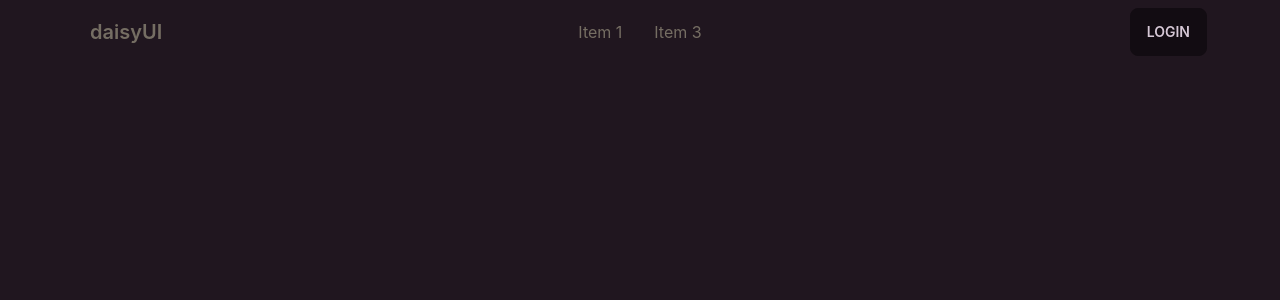
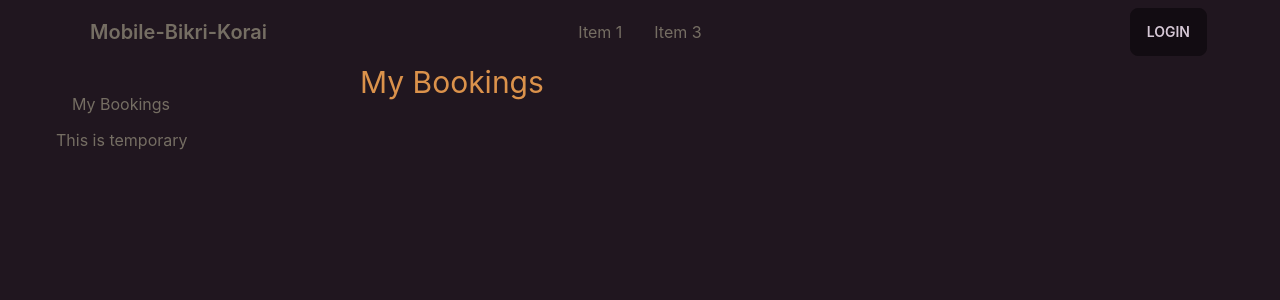
Before and after one commit to mrakib007/mobile-bikri-korai, a React (Create React App) app: page /dashboard in a window 1280 px wide. Shown: the top 300 px of the page. Built offline with nearby package versions, Linux system fonts and the light colour scheme; no server answers.

Commit message:
Dashboard drawer adding

```diff
--- a/src/Layout/DashBoardLayout.js
+++ b/src/Layout/DashBoardLayout.js
@@ -1,12 +1,32 @@
-import React from 'react';
-import NavBar from '../Pages/Shared/NavBar/NavBar';
+import React from "react";
+import { Link, Outlet } from "react-router-dom";
+import NavBar from "../Pages/Shared/NavBar/NavBar";
 
 const DashBoardLayout = () => {
-    return (
-        <div>
-            <NavBar></NavBar>
+  return (
+    <div className="max-w-[1200px] mx-auto">
+      <NavBar></NavBar>
+      <div className="drawer drawer-mobile">
+        <input id="my-drawer-2" type="checkbox" className="drawer-toggle" />
+        <div className="drawer-content">
+          <Outlet></Outlet>
         </div>
-    );
+        <div className="drawer-side">
+          <label htmlFor="my-drawer-2" className="drawer-overlay"></label>
+          <ul className="menu p-4 w-80 bg-base-100 text-base-content">
+            <li>
+              <Link to="/dashboard">My Bookings</Link>
+            </li>
+            <li>
+              {
+                'This is temporary'
+              }
+            </li>
+          </ul>
+        </div>
+      </div>
+    </div>
+  );
 };
 
 export default DashBoardLayout;
--- a/src/Pages/Dashboard/Dashboard/Dashboard.js
+++ b/src/Pages/Dashboard/Dashboard/Dashboard.js
@@ -5,7 +5,7 @@ const Dashboard = () => {
     const {user} = useContext(AuthContext);
     return (
         <div>
-            Welcome {user} to your dashboard
+            <h1 className='text-primary text-3xl'>My Bookings</h1>
         </div>
     );
 };
--- a/src/Pages/Shared/NavBar/NavBar.js
+++ b/src/Pages/Shared/NavBar/NavBar.js
@@ -15,7 +15,7 @@ const NavBar = () => {
         <li><a>Item 3</a></li>
       </ul>
     </div>
-    <a className="btn btn-ghost normal-case text-xl">daisyUI</a>
+    <a className="btn btn-ghost normal-case text-xl">Mobile-Bikri-Korai</a>
   </div>
   <div className="navbar-center hidden lg:flex">
     <ul className="menu menu-horizontal px-1">
```
